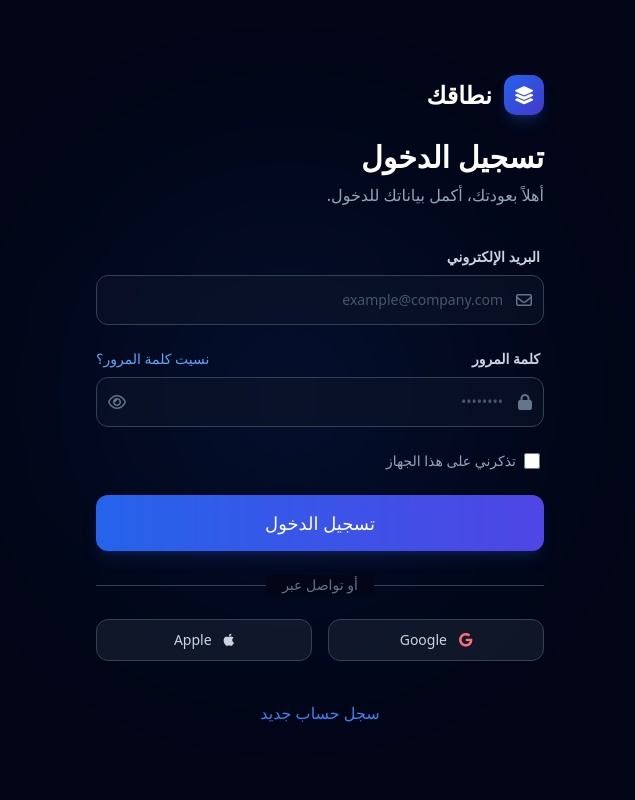
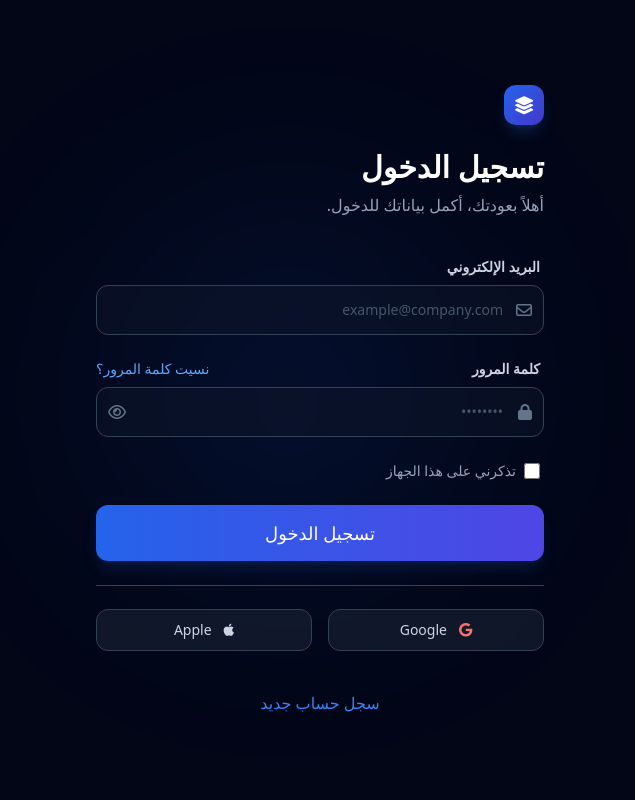
Before and after one commit to eslambahe5-afk/ESLAM-BAHEY-, a plain HTML site: page index.html in a window 1280 px wide. Shown: the full height of the page, 0-635 px from the left. Drawn offline with nearby package versions, Linux system fonts and the light colour scheme.

Commit message:
Update index.html

```diff
--- a/index.html
+++ b/index.html
@@ -62,7 +62,7 @@
                     <div class="w-10 h-10 rounded-xl bg-gradient-to-br from-blue-600 to-indigo-700 flex items-center justify-center shadow-lg shadow-blue-500/20">
                         <i class="fa-solid fa-layer-group text-white text-lg"></i>
                     </div>
-                    <span class="text-2xl font-bold text-white">نطاقك</span>
+                    <span class="text-2xl font-bold text-white"></span>
                 </div>
                 <h2 class="text-3xl font-bold text-white mb-2">تسجيل الدخول</h2>
                 <p class="text-slate-400">أهلاً بعودتك، أكمل بياناتك للدخول.</p>
@@ -125,7 +125,7 @@
                         <div class="w-full border-t border-slate-700"></div>
                     </div>
                     <div class="relative flex justify-center text-sm">
-                        <span class="px-4 bg-slate-950 text-slate-500">أو تواصل عبر</span>
+                        <span class="px-4 bg-slate-950 text-slate-500"></span>
                     </div>
                 </div>
 
```
